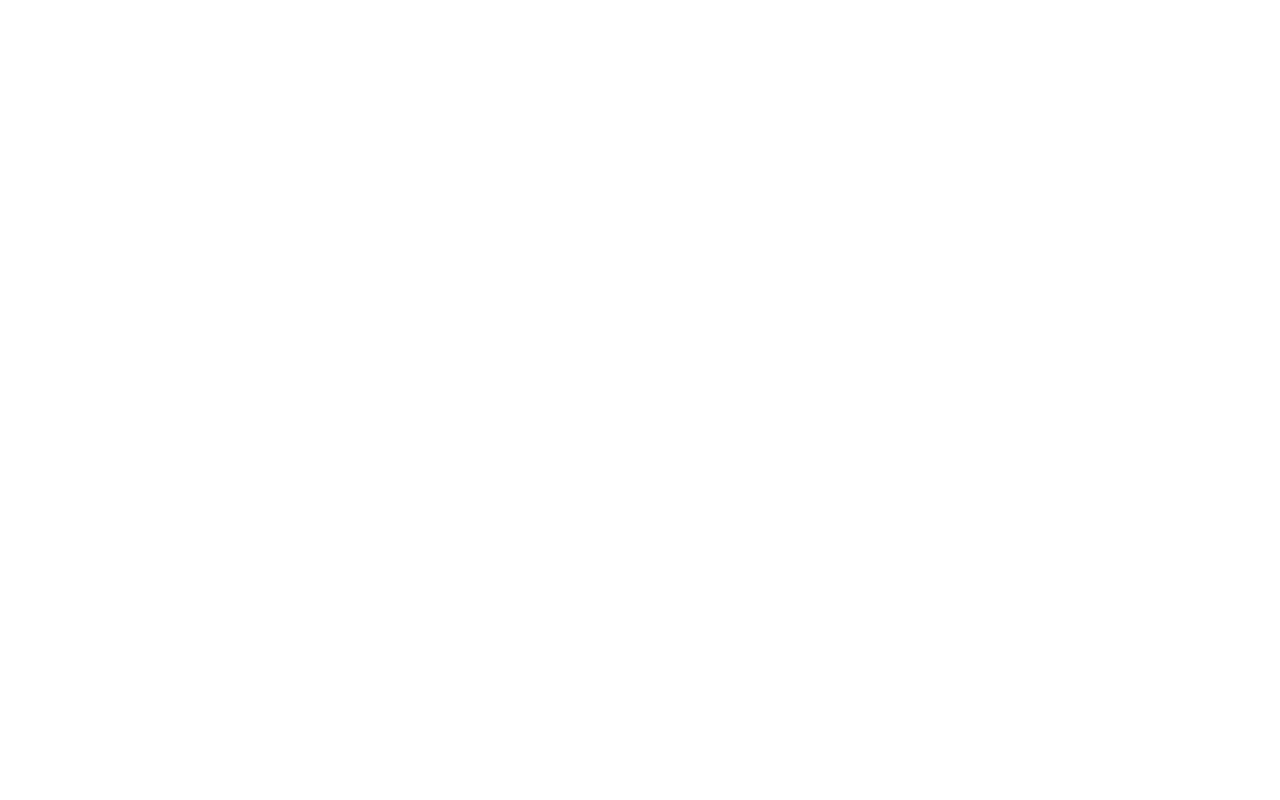
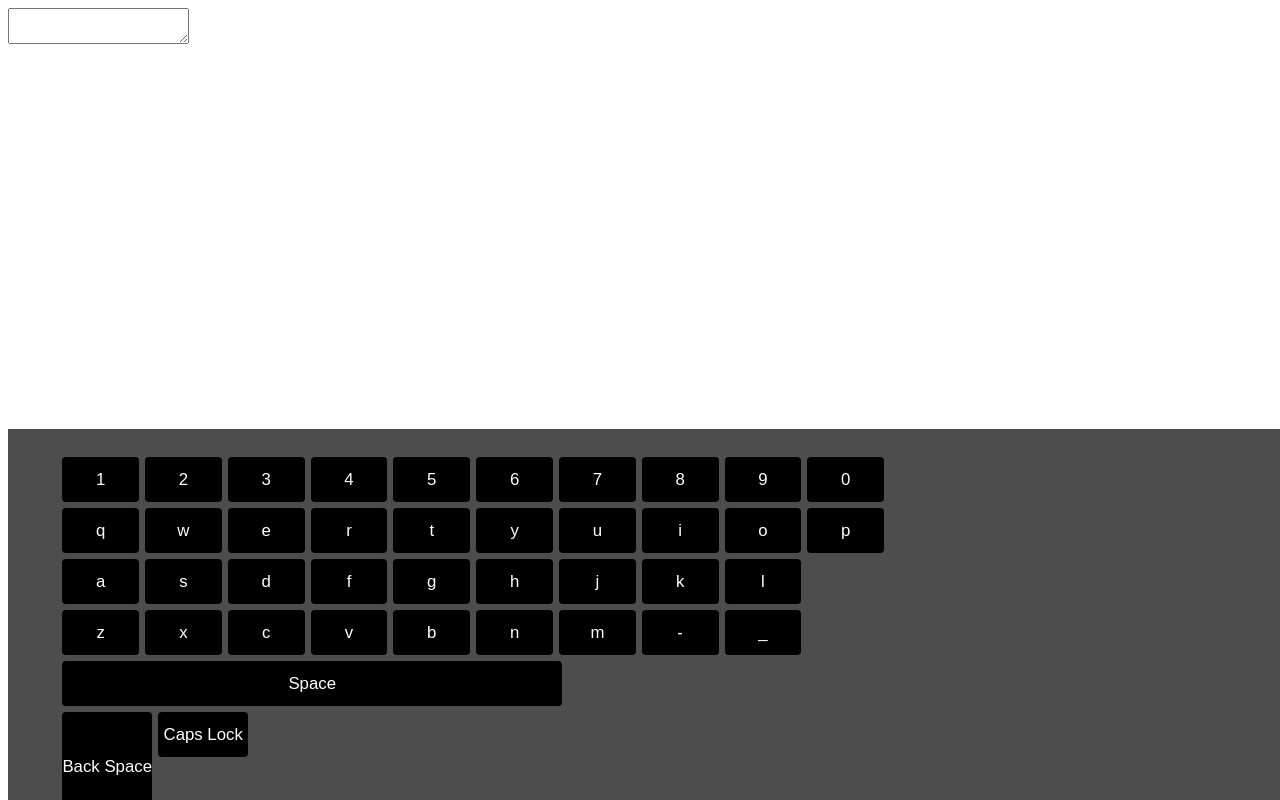
Before and after one commit to AnandPap/Repo20-21, a plain HTML site: page ex01/src/index.html in a window 1280 px wide. Drawn offline with Linux system fonts and the light colour scheme.

Commit message:
Virtual Keyboard

```diff
--- a/ex01/src/index.css
+++ b/ex01/src/index.css
@@ -0,0 +1,68 @@
+.keyboard {
+    position: Fixed;
+    bottom: 0;
+    width: 100%;
+    padding: 2% 4%;
+    background: rgba(0, 0, 0, 0.699);
+    user-select: none;
+    height: 40%;
+}
+
+.float {
+    float: left;
+    width: 100%;
+}
+
+.float2 {
+    float: top;
+    clear: both;
+
+}
+
+.keyboard__keys {
+    text-align: center;
+}
+
+.keyboard__key {
+    height: 45px;
+    width: 6%;
+    max-width: 90px;
+    margin: 3px;
+    border-radius: 4px;
+    border: none;
+    background: black;
+    color: white;
+    font-size: 1.05rem;
+    outline: none;
+    cursor: pointer;
+    display: inline-flex;
+    align-items: center;
+    justify-content: center;
+    vertical-align: top;
+    padding: 0;
+    -webkit-tap-highlight-color: transparent;
+    position: relative;
+    float: left;
+}
+
+.keyboard__key:active {
+    background: rgba(255, 255, 255, 0.12);
+}
+
+.keyboard__key--wide-high {
+    width: 12%;
+    height: 34%;
+}
+
+.keyboard__key--wide {
+    width: 18%;
+}
+
+.keyboard__key--extra-wide {
+    width: 54%;
+    max-width: 500px;
+}
+
+.keyboard__key--activatable:after {
+
+}
--- a/ex01/src/index.html
+++ b/ex01/src/index.html
@@ -1,8 +1,68 @@
 <html>
     <head>
-        <title></title>
+        <title>Virtual Keyboard</title>
+        <link rel="stylesheet" href="index.css">
     </head>
     <body>
         <h2></h2>
+        <textarea></textarea>
+        <div class="keyboard">
+            <div class="keyboard__keys">
+                <div class="float">
+                    <button type="button" class="keyboard__key">1</button>
+                    <button type="button" class="keyboard__key">2</button>
+                    <button type="button" class="keyboard__key">3</button>
+                    <button type="button" class="keyboard__key">4</button>
+                    <button type="button" class="keyboard__key">5</button>
+                    <button type="button" class="keyboard__key">6</button>
+                    <button type="button" class="keyboard__key">7</button>
+                    <button type="button" class="keyboard__key">8</button>
+                    <button type="button" class="keyboard__key">9</button>
+                    <button type="button" class="keyboard__key">0</button>
+                </div>
+                <div class="float">
+                    <button type="button" class="keyboard__key">q</button>
+                    <button type="button" class="keyboard__key">w</button>
+                    <button type="button" class="keyboard__key">e</button>
+                    <button type="button" class="keyboard__key">r</button>
+                    <button type="button" class="keyboard__key">t</button>
+                    <button type="button" class="keyboard__key">y</button>
+                    <button type="button" class="keyboard__key">u</button>
+                    <button type="button" class="keyboard__key">i</button>
+                    <button type="button" class="keyboard__key">o</button>
+                    <button type="button" class="keyboard__key">p</button>
+                </div>
+                <div class="float">
+                    <button type="button" class="keyboard__key">a</button>
+                    <button type="button" class="keyboard__key">s</button>
+                    <button type="button" class="keyboard__key">d</button>
+                    <button type="button" class="keyboard__key">f</button>
+                    <button type="button" class="keyboard__key">g</button>
+                    <button type="button" class="keyboard__key">h</button>
+                    <button type="button" class="keyboard__key">j</button>
+                    <button type="button" class="keyboard__key">k</button>
+                    <button type="button" class="keyboard__key">l</button>
+                </div>
+                <div class="float">
+                    <button type="button" class="keyboard__key">z</button>
+                    <button type="button" class="keyboard__key">x</button>
+                    <button type="button" class="keyboard__key">c</button>
+                    <button type="button" class="keyboard__key">v</button>
+                    <button type="button" class="keyboard__key">b</button>
+                    <button type="button" class="keyboard__key">n</button>
+                    <button type="button" class="keyboard__key">m</button>
+                    <button type="button" class="keyboard__key">-</button>
+                    <button type="button" class="keyboard__key">_</button>
+                </div>
+                <div class="float">
+                    <button type="button" class="keyboard__key keyboard__key--extra-wide">Space</button>
+                </div>
+                <div class="float2">
+                <button type="button" class="keyboard__key keyboard__key--wide-high">Back Space</button>
+            </div>
+                <button type="button" class="keyboard__key keyboard__key--wide keyboard__key--activatable">Caps Lock</button>
+            </div>
+        </div>
+        <script src="index.js"></script>
     </body>
 </html>
```
